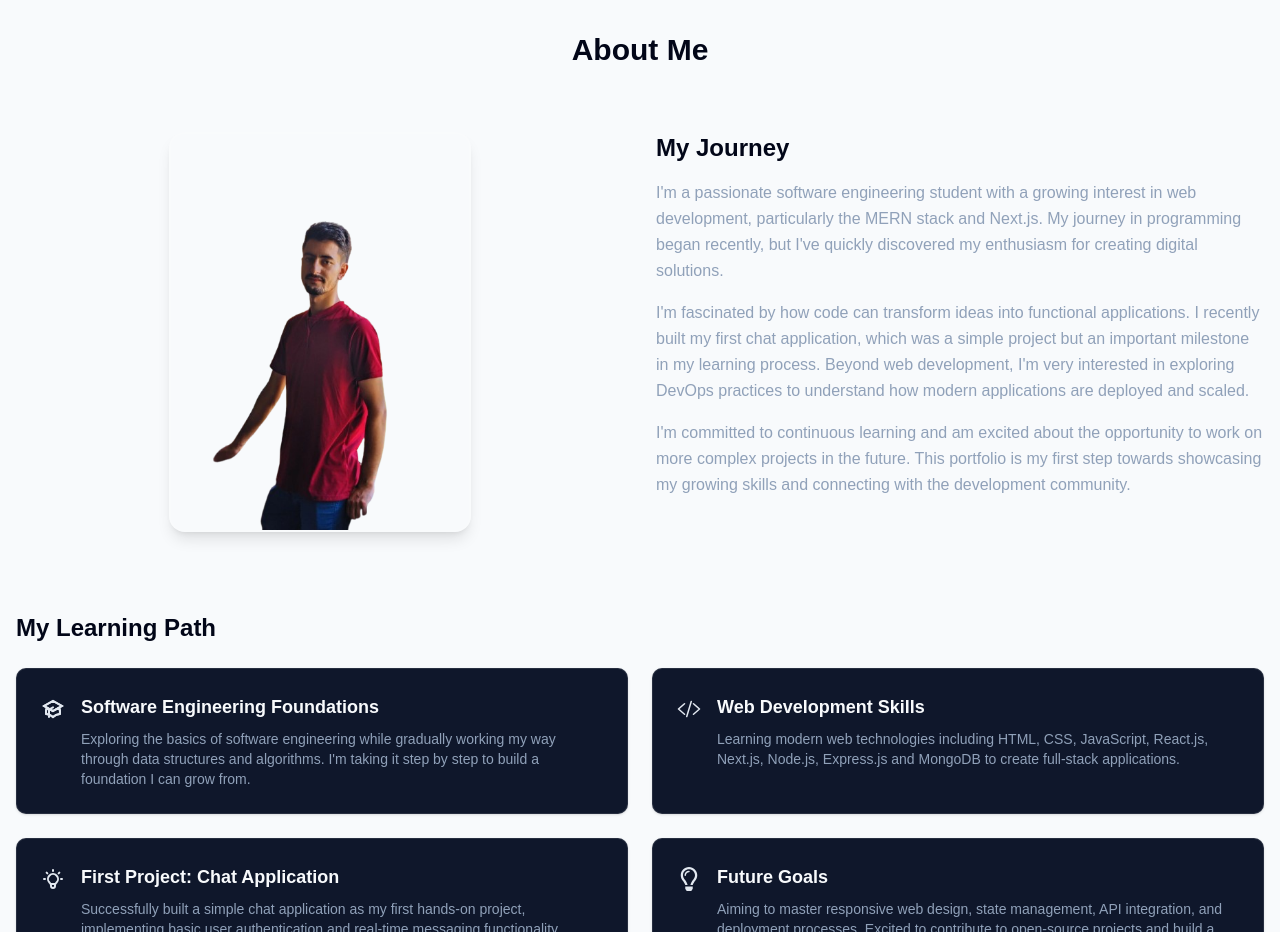
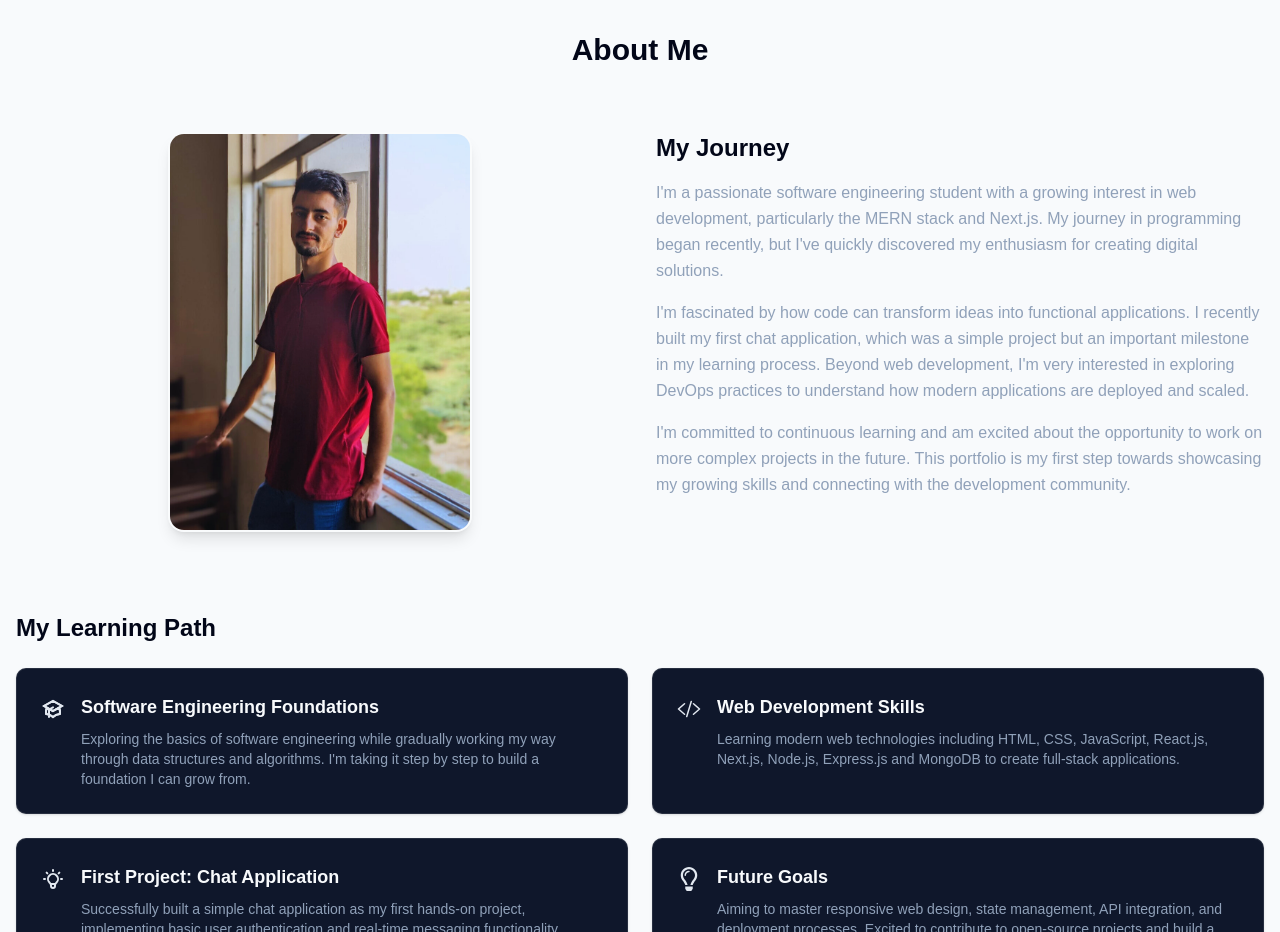
Before and after one commit to owaisahmadshah/portfolio, a React (Vite) app: page / in a window 1280 px wide. Shown: the part 1580-2512 px from the top of the page. Built offline with nearby package versions, Linux system fonts and the light colour scheme.

Commit message:
fix: update image source path in About component

```diff
--- a/src/components/About.tsx
+++ b/src/components/About.tsx
@@ -24,7 +24,7 @@ const About = () => {
           {/* Left Column - Image */}
           <div className="flex justify-center">
             <img
-              src="/public/portfolio-image.png"
+              src="/portfolio-image.png"
               alt="Owais Ahmad Shah"
               className="w-auto h-[400px] rounded-2xl shadow-lg border-2 border-border"
             />
```
Also changed, not shown: public/portfolio-image.png.
